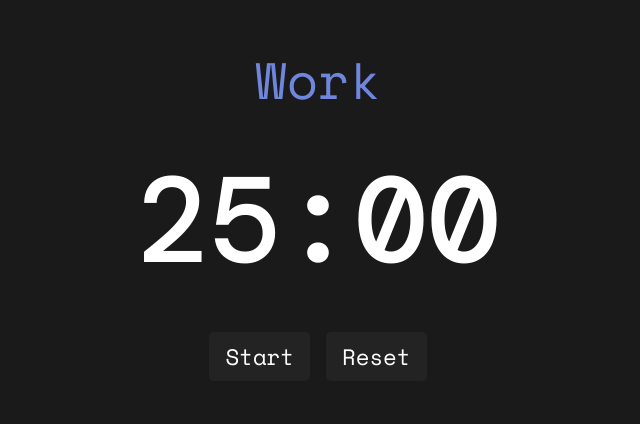
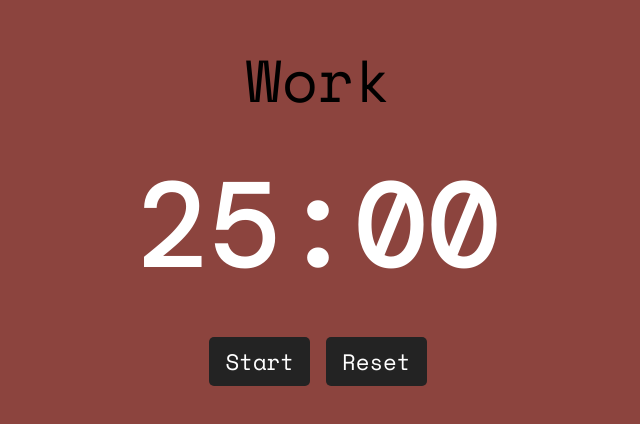
Before and after one commit to SourGeckoo/monopodo, a Next.js app: page / in a window 1280 px wide. Shown: the part 184-608 px from the top of the page, without its empty margins (322-962 px from the left). Built offline with nearby package versions, Linux system fonts and the light colour scheme; a web font is replaced by a local one.

Commit message:
added dynamic background, animations

```diff
--- a/app/globals.css
+++ b/app/globals.css
@@ -3,8 +3,10 @@ body {
   padding: 0;
   margin: 0;
   font-family: -apple-system, BlinkMacSystemFont, Segoe UI, Roboto, Oxygen,
-    Ubuntu, Cantarell, Fira Sans, Droid Sans, Helvetica Neue, sans-serif;
+    Ubuntu, Cantarell, Fira Sans, Droid Sans, Helvetica Neue, sans-serif; /* backup fonts */
+  --background-color: #000000;
 }
 * {
   box-sizing: border-box;
+  user-select: none;
 }
--- a/app/page.js
+++ b/app/page.js
@@ -5,6 +5,8 @@ import styles from './page.module.css';
 import { Inter } from 'next/font/google';
 import { Space_Mono } from "next/font/google";
 import { DM_Mono } from 'next/font/google';
+
+export var backgroundColor;
 
 const interfont = Inter({ subsets: ['latin'] });
 const spacemonofont = Space_Mono({ subsets: ['latin'], weight: ["400", "700"] });
@@ -60,8 +62,18 @@ export default function Home() {
     } else if (!state.isActive && state.seconds !== 0) {
       clearInterval(interval);
     }
+    if (state.mode == 'work') {
+      backgroundColor = "#8c443e"
+    }
+    else {
+      backgroundColor = "#3b5d75"
+    }
     return () => clearInterval(interval);
   }, [state.isActive, state.seconds]);
+
+  useEffect(() => {
+    document.body.style.setProperty('--background-color', backgroundColor);
+  }, []);
 
   function toggleTimer() {
     dispatch({ type: 'TOGGLE_TIMER' });
@@ -76,7 +88,6 @@ export default function Home() {
       <Head>
         <link rel="icon" href="/favicon.ico" />
       </Head>
-
       <main className={`${styles.main} ${spacemonofont.className}`}>
         <h1 className={styles.title}>{state.mode === 'work' ? 'Work' : 'Break'}</h1>
         <div className={`${styles.timer} ${dmmonofont.className}`}>
--- a/app/page.module.css
+++ b/app/page.module.css
@@ -14,8 +14,8 @@
   flex-direction: column;
   justify-content: center;
   align-items: center;
-  background-color: #1a1a1a;
   color: #ffffff;
+  background-color: var(--background-color);
 }
 
 .title {
@@ -23,8 +23,9 @@
   line-height: 1.15;
   text-align: center;
   font-weight: 400;
-  font-size: calc(2rem + 1.5vw);
-  color: #7086dc;
+  font-size: calc(2.5rem + 1.5vw);
+  color: #000000;
+  font-weight: 500;
 }
 
 .timer {
```
